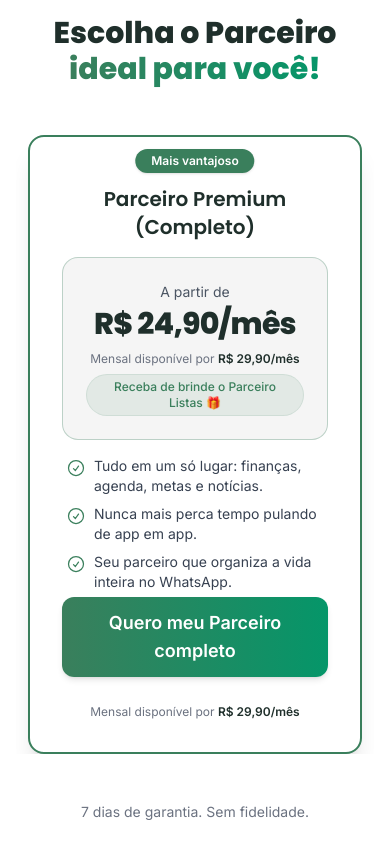
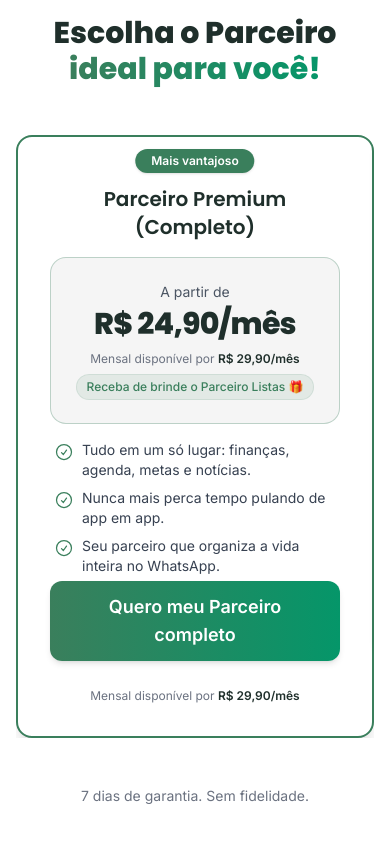
Before and after one commit to herick25/Site-Parceiro-IA, a React (Vite) app: page / in a window 390 px wide. Shown: the part 6220-7079 px from the top of the page. Built offline with nearby package versions, Linux system fonts and the light colour scheme.

Commit message:
ajuste plans e index

```diff
--- a/src/index.css
+++ b/src/index.css
@@ -42,13 +42,11 @@ h1, h2, h3 {
 /*  (não altera o desktop)        */
 /* ============================= */
 @media (max-width: 767px) {
-  /* Evita “vazamento” lateral e garante track estável */
   .slick-slider { overflow: hidden; }
-  .slick-track { display: flex; }
-  .slick-slide { height: auto; }
-
-  /* Garante que o wrapper do slide ocupe 100% da largura/altura disponível */
-  .slick-slide > div { height: 100%; width: 100%; }
+  .slick-list   { overflow: hidden; }
+  .slick-track  { display: flex; }
+  .slick-slide  { width: 100% !important; height: auto; }
+  .slick-slide > div { width: 100%; height: 100%; }
 }
 
 /* ============================= */
--- a/src/sections/Plans.jsx
+++ b/src/sections/Plans.jsx
@@ -84,9 +84,9 @@ export default function Plans() {
     },
   ];
 
-  // Desktop: 3 (sem mudanças)
-  // Tablet: 2 (sem mudanças)
-  // Mobile: 1 por vez, largura total, altura estável (sem “pular”)
+  // Desktop: 3 (igual)
+  // Tablet: 2 (igual)
+  // Mobile: 1 por vez, largura total, sem “pulos” de altura
   const sliderSettings = {
     dots: true,
     arrows: true,
@@ -95,18 +95,22 @@ export default function Plans() {
     slidesToShow: 3,           // PC igual
     slidesToScroll: 1,
     centerMode: false,
-    adaptiveHeight: false,     // mantém track estável
+    adaptiveHeight: false,
     responsive: [
       { breakpoint: 1024, settings: { slidesToShow: 2, arrows: true, centerMode: false } }, // tablet igual
       {
         breakpoint: 768,
         settings: {
           slidesToShow: 1,
+          slidesToScroll: 1,
           arrows: false,
           centerMode: false,
+          centerPadding: "0px",
           variableWidth: false,
+          rows: 1,
+          slidesPerRow: 1,
           swipeToSlide: true,
-          adaptiveHeight: false, // evita “pulo” de altura no mobile
+          adaptiveHeight: false, // estável no mobile
           initialSlide: 0,
         },
       },
@@ -136,11 +140,8 @@ export default function Plans() {
         {/* Carrossel */}
         <Slider {...sliderSettings}>
           {plans.map((plan) => (
-            // ⚠️ MOBILE: largura total; DESKTOP: mantém como estava
-            <div
-              key={plan.key}
-              className="px-3 w-full max-w-full md:max-w-none mx-auto"
-            >
+            // MOBILE: ocupa 100% da largura | DESKTOP: mantém como estava
+            <div key={plan.key} className="px-0 sm:px-3 w-full max-w-full md:max-w-none mx-auto">
               <div
                 className={`relative overflow-visible rounded-2xl p-8 pt-12 bg-white
                             ${plan.highlight ? "border-2 border-menta shadow-xl" : "border border-gray-200 shadow-md hover:shadow-lg"}
```
